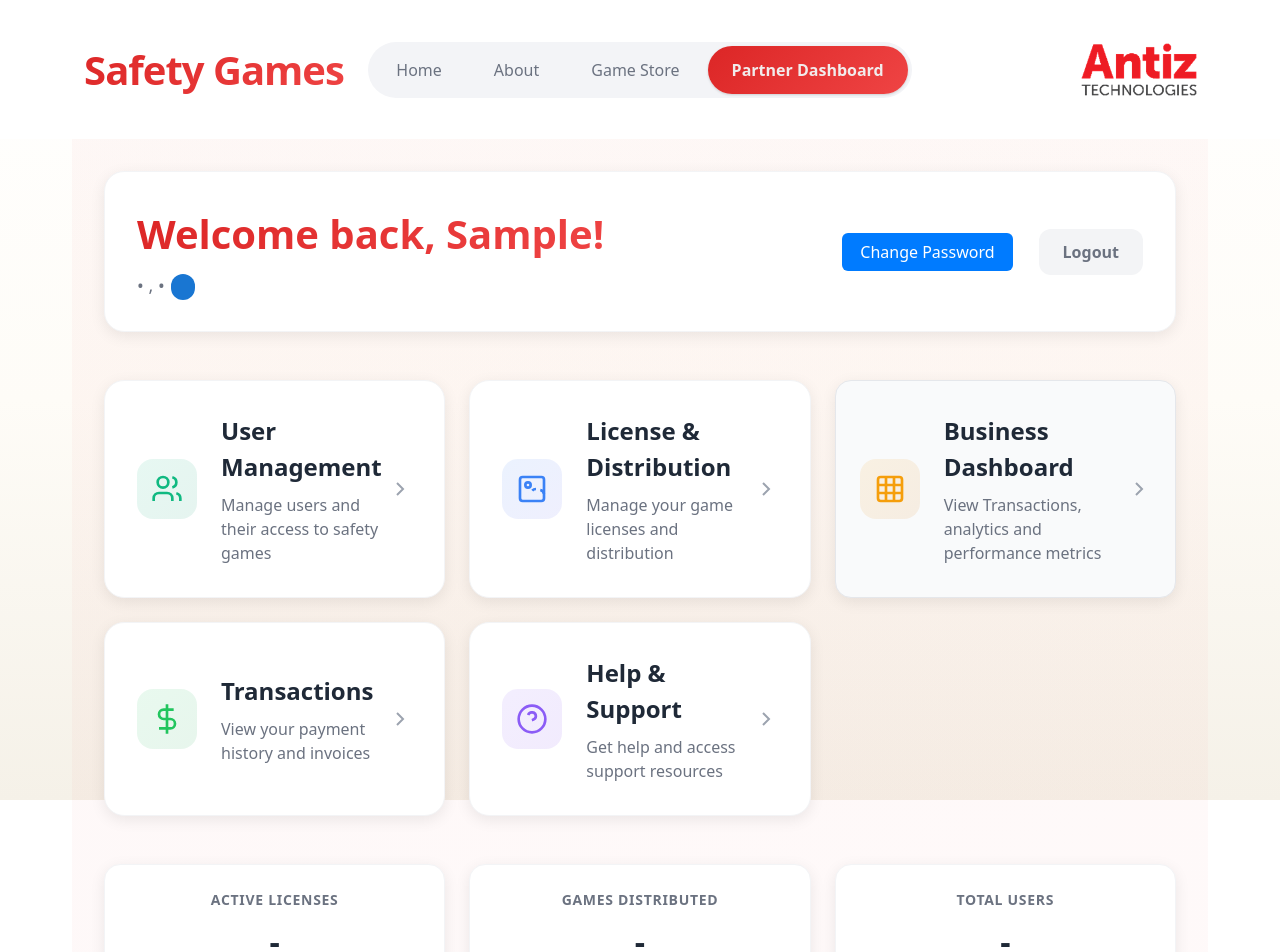
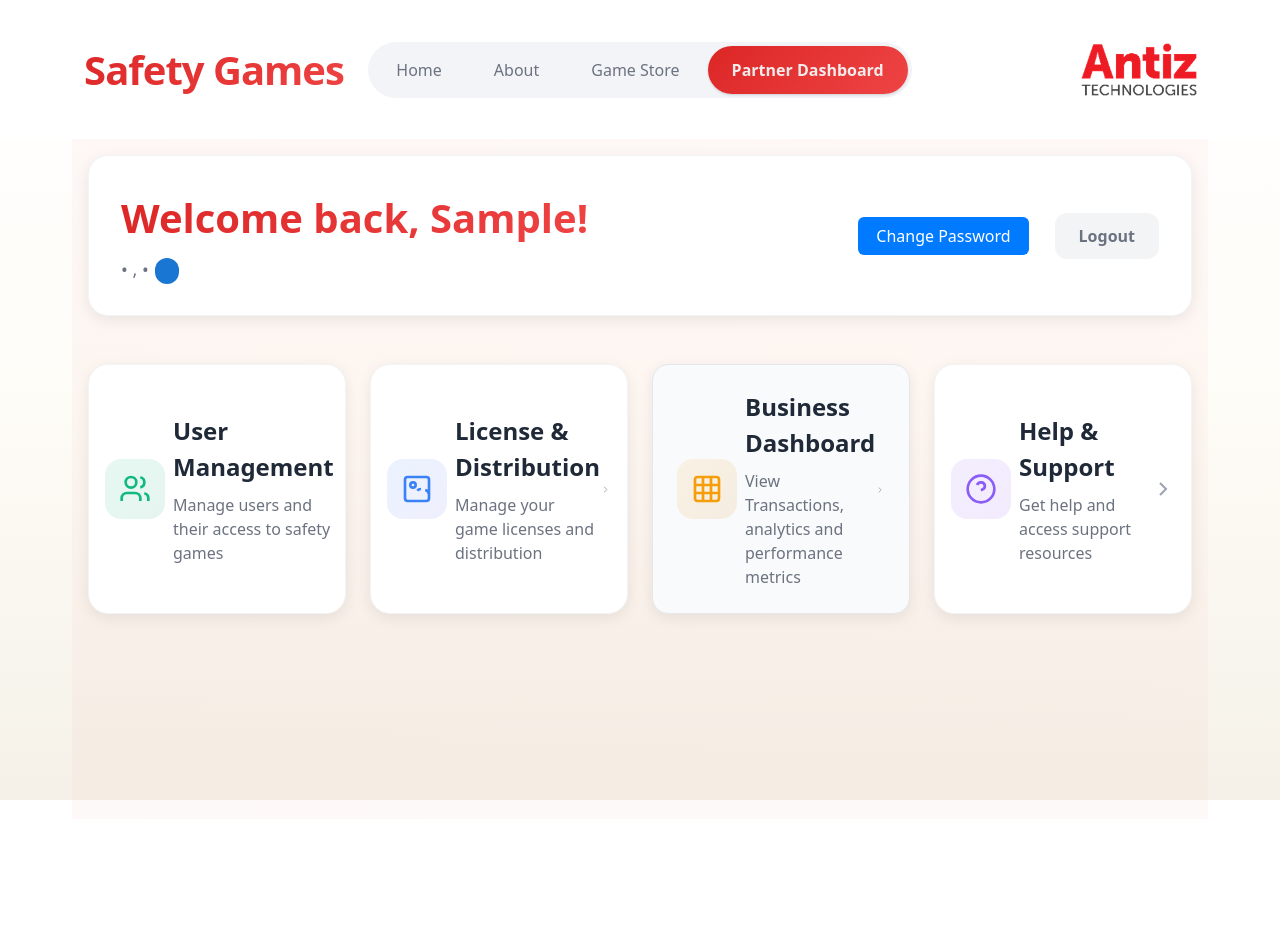
Before and after one commit to Prabhushapure/safety-saas-enterprise, a React (Vite) app: page /AWE-SaaS/partner/home in a window 1280 px wide. Shown: the top 952 px of the page. After the commit the page ends 819 px from the top, so only its background shows below. Built offline with nearby package versions, Linux system fonts and the light colour scheme; sample sign-in values are in the browser's storage.

Commit message:
partner home page finetune

```diff
--- a/src/pages/partner/PartnerHome.css
+++ b/src/pages/partner/PartnerHome.css
@@ -1,11 +1,12 @@
 .partner-home-page {
   min-height: calc(100vh - 120px);
   background: linear-gradient(135deg, rgba(220, 38, 38, 0.03), rgba(239, 68, 68, 0.03));
-  padding: 2rem;
+  padding: 1rem;
+  max-width: 1600px;
 }
 
 .partner-home-container {
-  max-width: 1200px;
+  max-width: 1600px;
   margin: 0 auto;
 }
 
@@ -78,15 +79,16 @@
 /* Navigation Grid */
 .navigation-grid {
   display: grid;
-  grid-template-columns: repeat(auto-fit, minmax(300px, 1fr));
+  grid-template-columns: repeat(4, 1fr); /* FORCE 4 cards in one row */
   gap: 1.5rem;
-  margin-bottom: 3rem;
+  margin-top: 2rem;
 }
 
 .nav-card {
   display: flex;
   align-items: center;
-  padding: 2rem;
+  cursor: pointer;
+  padding: 1rem;
   background: white;
   border-radius: 20px;
   box-shadow: 0 4px 15px rgba(0, 0, 0, 0.08);
@@ -126,7 +128,7 @@
   display: flex;
   align-items: center;
   justify-content: center;
-  margin-right: 1.5rem;
+  margin-right: 0.5rem;
   flex-shrink: 0;
 }
 
--- a/src/pages/partner/PartnerHome.jsx
+++ b/src/pages/partner/PartnerHome.jsx
@@ -341,23 +341,6 @@ const PartnerHome = () => {
             </div>
           </Link>
 
-          <Link to="/partner/transactions" className="nav-card transactions-card">
-            <div className="card-icon">
-              <svg viewBox="0 0 24 24" fill="none" stroke="currentColor" strokeWidth="2">
-                <line x1="12" y1="1" x2="12" y2="23" />
-                <path d="M17 5H9.5a3.5 3.5 0 0 0 0 7h5a3.5 3.5 0 0 1 0 7H6" />
-              </svg>
-            </div>
-            <div className="card-content">
-              <h3>Transactions</h3>
-              <p>View your payment history and invoices</p>
-            </div>
-            <div className="card-arrow">
-              <svg viewBox="0 0 24 24" fill="none" stroke="currentColor" strokeWidth="2">
-                <path d="M9 18l6-6-6-6" />
-              </svg>
-            </div>
-          </Link>
 
           <Link to="/partner/help" className="nav-card help-card">
             <div className="card-icon">
@@ -379,21 +362,7 @@ const PartnerHome = () => {
           </Link>
         </div>
 
-        {/* Quick Stats */}
-        <div className="quick-stats">
-          <div className="stat-card">
-            <h4>Active Licenses</h4>
-            <span className="stat-number">-</span>
-          </div>
-          <div className="stat-card">
-            <h4>Games Distributed</h4>
-            <span className="stat-number">-</span>
-          </div>
-          <div className="stat-card">
-            <h4>Total Users</h4>
-            <span className="stat-number">-</span>
-          </div>
-        </div>
+
       </div>
       {showPasswordModal && (
         <div className="modal-overlay">
```
